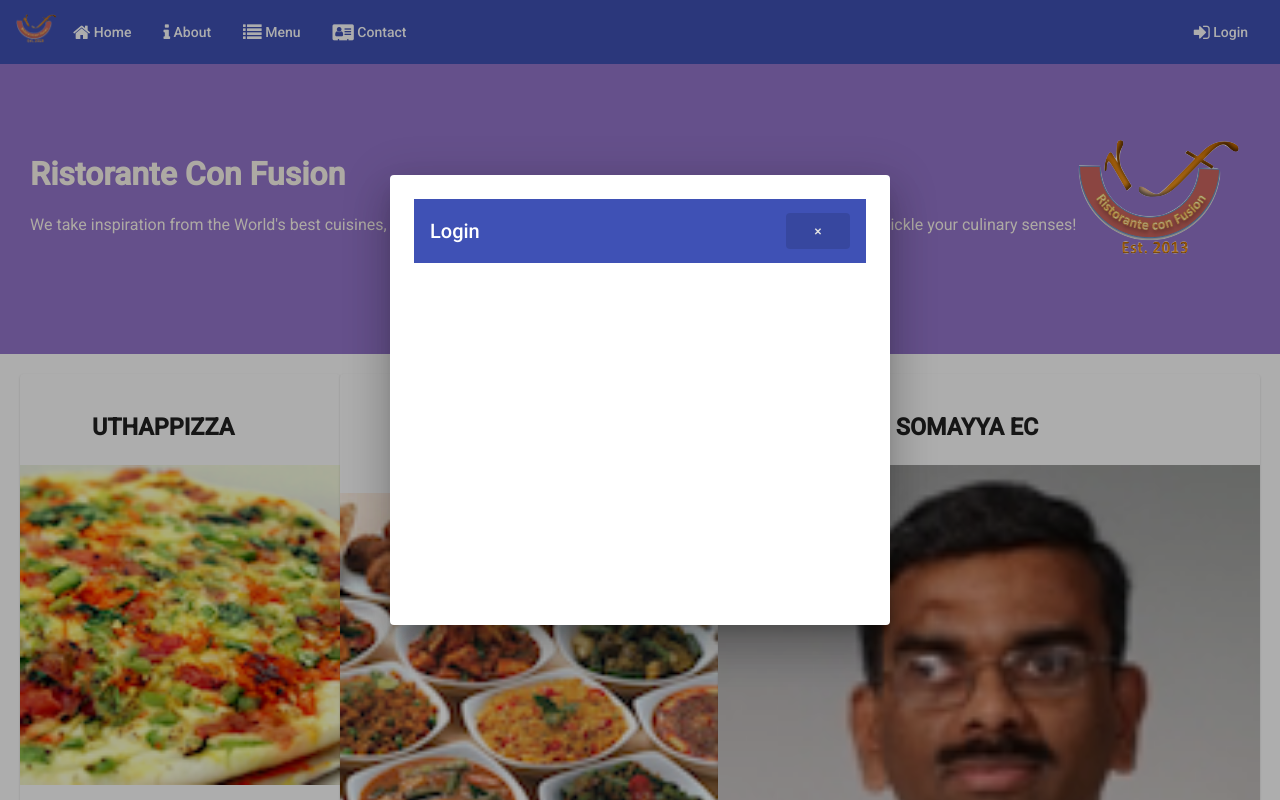
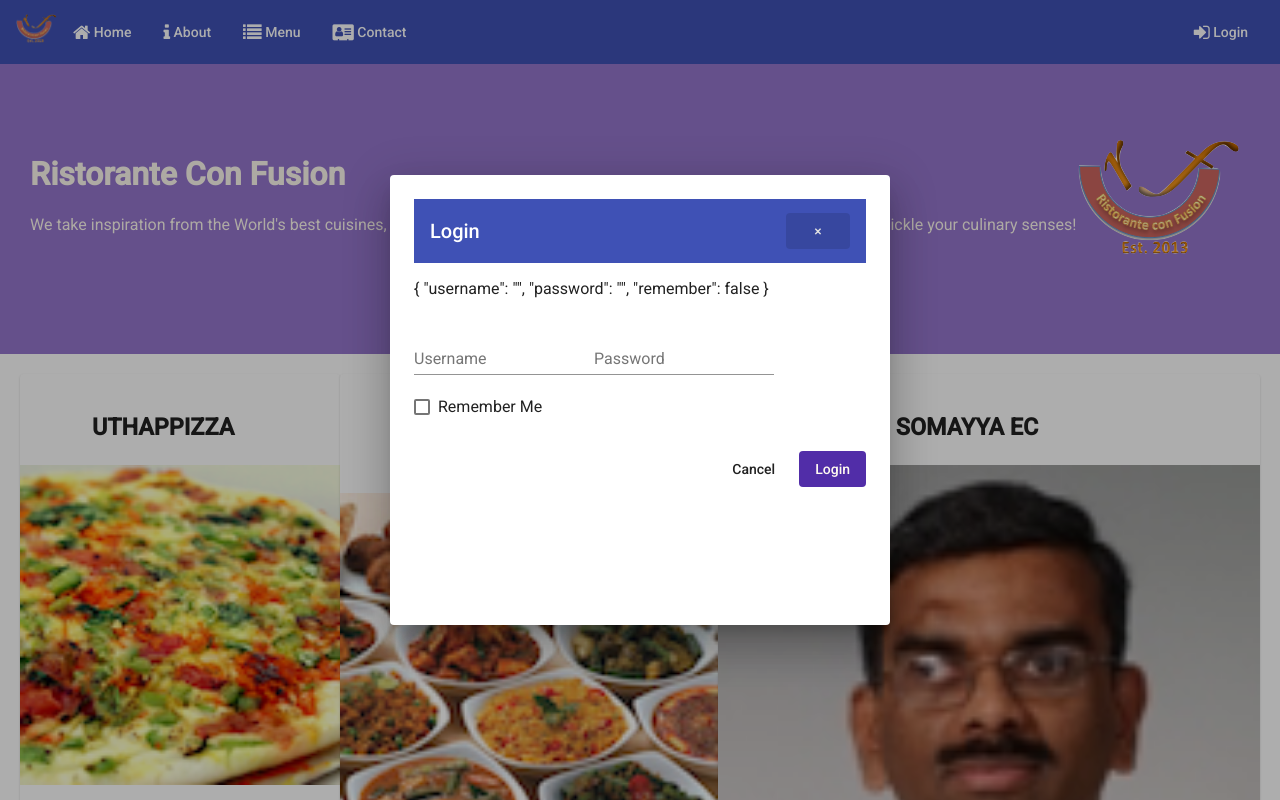
Before and after one commit to ramondesc/conFusion, an Angular app: page /home in a window 1280 px wide. Both pictures are taken after a click on the link "Login". Built offline with nearby package versions, Linux system fonts and the light colour scheme.

Commit message:
Template Forms Part 1

```diff
--- a/src/app/login/login.component.html
+++ b/src/app/login/login.component.html
@@ -3,3 +3,24 @@
 <span class="flex-spacer"></span>
 <button mat-button mat-dialog-close>&times;</button>
 </mat-toolbar>
+<p>{{ user | json }}</p>
+
+<form novalidate (ngSubmit)="onSubmit()">
+
+  <mat-dialog-content>
+    <p>
+      <mat-form-field>
+        <input matInput placeholder="Username" type="text" [(ngModel)]="user.username" name="username">
+      </mat-form-field>
+      <mat-form-field>
+        <input matInput placeholder="Password" type="password" [(ngModel)]="user.password" name="password">
+      </mat-form-field>
+      <mat-checkbox [(ngModel)]="user.remember" name="remember">Remember Me</mat-checkbox>
+    </p>
+  </mat-dialog-content>
+  <mat-dialog-actions>
+    <span class="flex-spacer"></span>
+    <button mat-button mat-dialog-close>Cancel</button>
+    <button type="submit" mat-button class="background-primary text-floral-white" >Login</button>
+  </mat-dialog-actions>
+</form>
--- a/src/app/login/login.component.ts
+++ b/src/app/login/login.component.ts
@@ -8,9 +8,16 @@ import {MatDialog, MatDialogRef} from '@angular/material/dialog';
 })
 export class LoginComponent implements OnInit {
 
-  constructor(public dialog: MatDialog) { }
+  user = {username: '', password: '', remember: false};
+
+  constructor(public dialogRef: MatDialogRef<LoginComponent>) {  }
 
   ngOnInit(): void {
   }
 
+  onSubmit() {
+    console.log('User: ', this.user);
+    this.dialogRef.close();
+  }
+
 }
```
Also changed, not shown: src/app/app.module.ts (+9 -1 lines).
